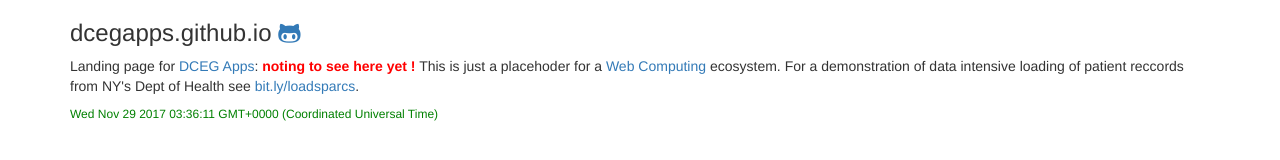
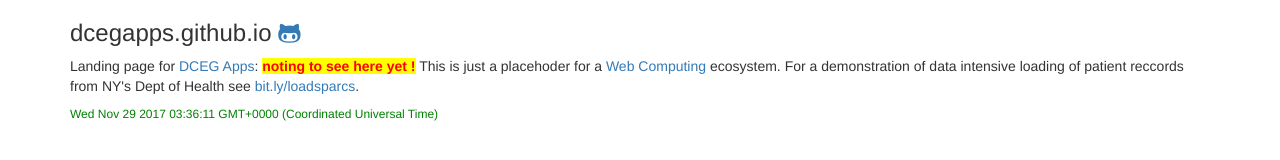
Before and after one commit to dcegapps/dcegapps.github.com, a plain HTML site: page index.html in a window 1280 px wide. Drawn offline with nearby package versions, Linux system fonts and the light colour scheme.

Commit message:
highlighting that there is nothing to see yet

```diff
--- a/index.html
+++ b/index.html
@@ -10,7 +10,7 @@
 <body>
     <div class="container">
         <h3>dcegapps.github.io <a href="https://github.com/dcegapps" target="_blank"><i class="fa fa-github-alt" aria-hidden="true"></i></a></h3>
-        <p>Landing page for <a href="https://dcegapps.github.io">DCEG Apps</a>: <b style="color:red">noting to see here yet !</b> This is just a placehoder for a <a href="https://webcomputer.github.io" target="_blank">Web Computing</a> ecosystem. For a demonstration of data intensive loading of patient reccords from NY's Dept of Health see <a href="http://bit.ly/loadsparcs" target="_blank">bit.ly/loadsparcs</a>.</p>
+        <p>Landing page for <a href="https://dcegapps.github.io">DCEG Apps</a>: <b style="color:red;background-color:yellow">noting to see here yet !</b> This is just a placehoder for a <a href="https://webcomputer.github.io" target="_blank">Web Computing</a> ecosystem. For a demonstration of data intensive loading of patient reccords from NY's Dept of Health see <a href="http://bit.ly/loadsparcs" target="_blank">bit.ly/loadsparcs</a>.</p>
         <p id="currentDate" style="font-size:12;color:green"></p>
     </div>
 </body>
```
